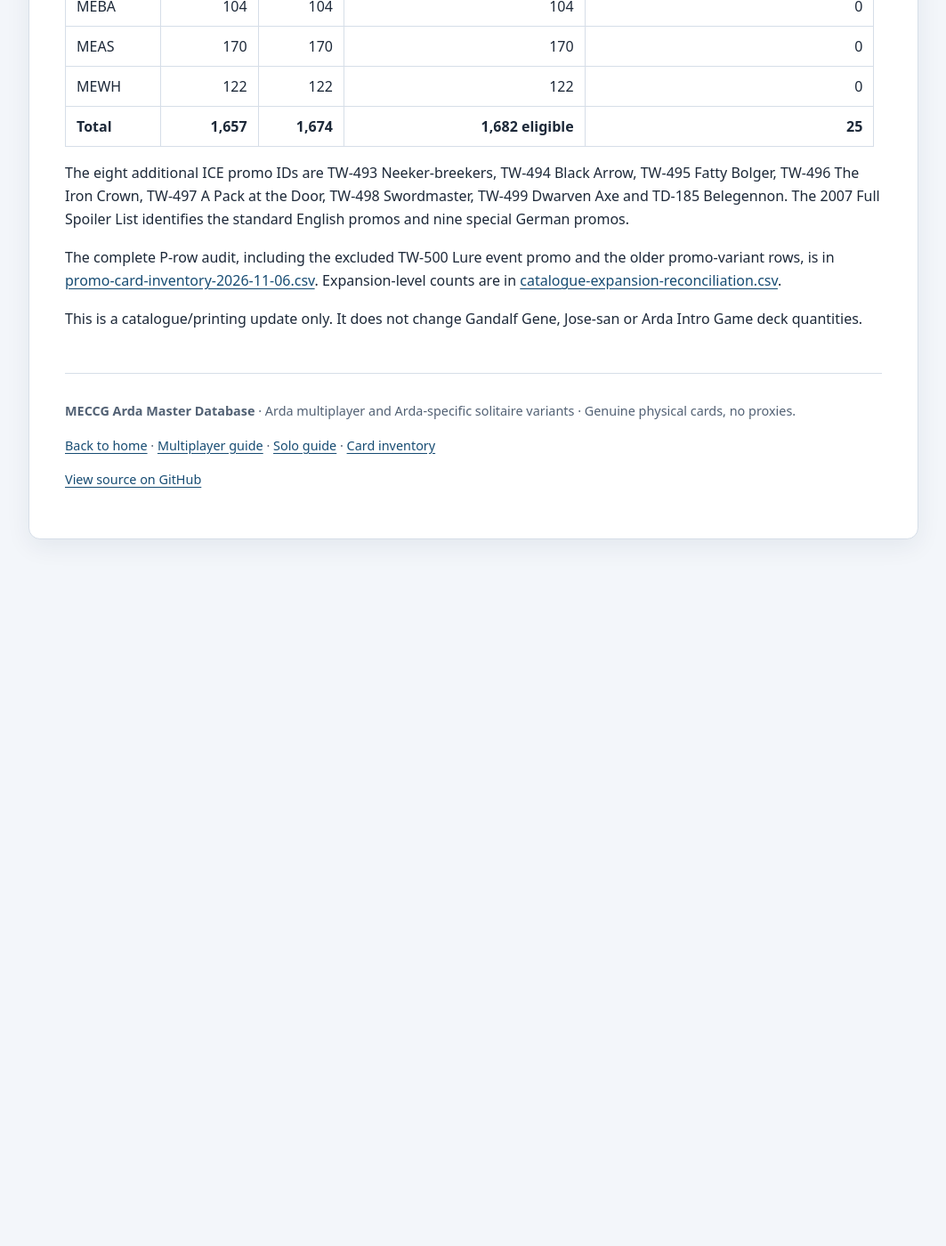
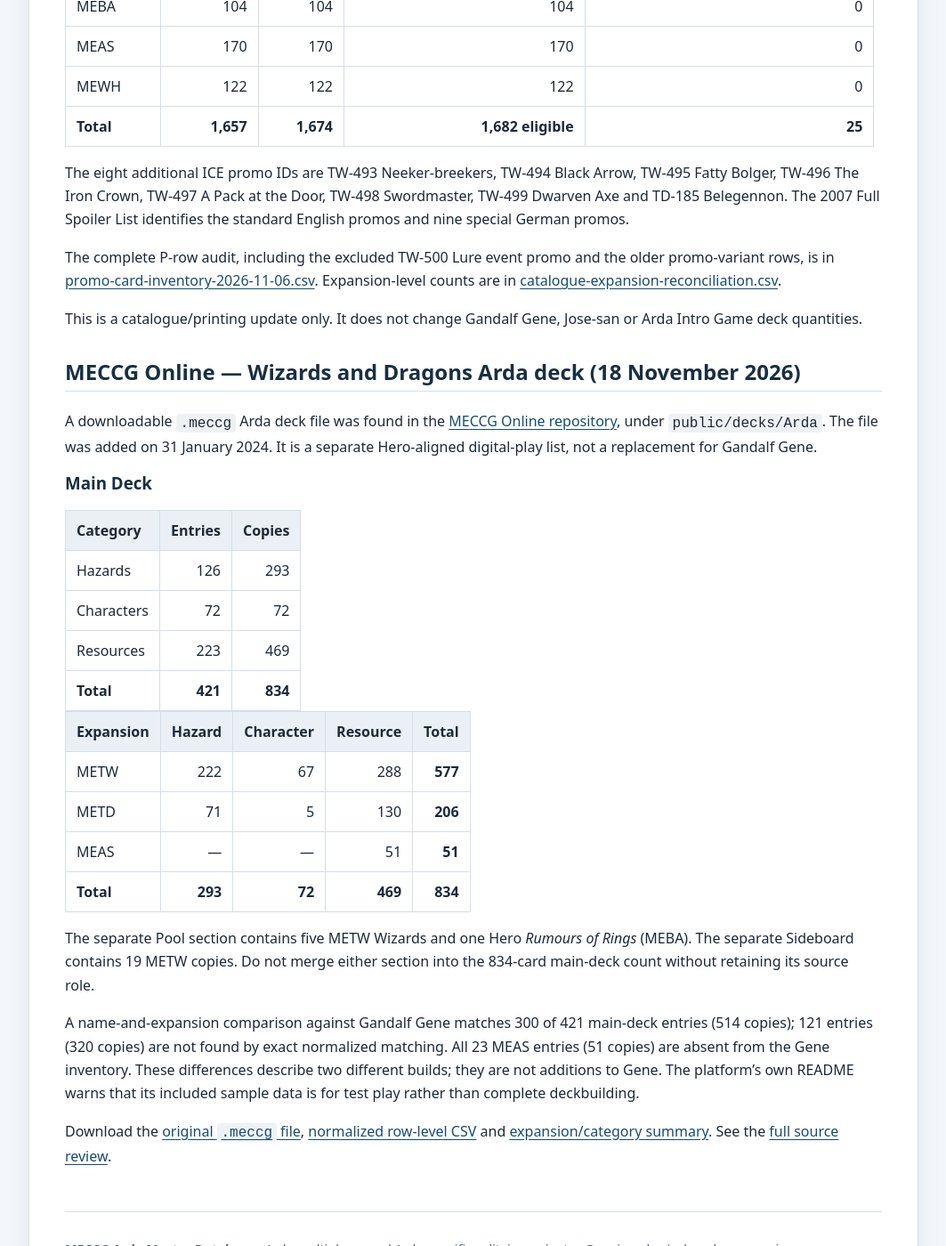
Before and after one commit to JamSpot/meccg-arda-master-database, a Jekyll site: the page built from docs/comparison-lists.md, in a window 1280 px wide and 1400 px high, scrolled down 9464 px. Shown: the whole window at 89% size, without its empty margins (108-1171 px from the left). Built offline with Jekyll 4.4.1, drawn with Linux system fonts in a browser that asks for light colours; our own code applies the rules of GitHub Pages for plain Markdown files; before the commit the page ends 10094 px from its top, so only the background shows below that.

Commit message:
Add Wizards and Dragons Arda pool comparison

```diff
--- a/docs/comparison-lists.md
+++ b/docs/comparison-lists.md
@@ -246,3 +246,30 @@ The eight additional ICE promo IDs are TW-493 Neeker-breekers, TW-494 Black Arro
 The complete P-row audit, including the excluded TW-500 Lure event promo and the older promo-variant rows, is in [promo-card-inventory-2026-11-06.csv](../data/promo-card-inventory-2026-11-06.csv). Expansion-level counts are in [catalogue-expansion-reconciliation.csv](../data/catalogue-expansion-reconciliation.csv).
 
 This is a catalogue/printing update only. It does not change Gandalf Gene, Jose-san or Arda Intro Game deck quantities.
+
+
+## MECCG Online — Wizards and Dragons Arda deck (18 November 2026)
+
+A downloadable `.meccg` Arda deck file was found in the [MECCG Online repository](https://github.com/Heinrich-Barth/meccg-online), under `public/decks/Arda`. The file was added on 31 January 2024. It is a separate Hero-aligned digital-play list, not a replacement for Gandalf Gene.
+
+### Main Deck
+
+| Category | Entries | Copies |
+|---|---:|---:|
+| Hazards | 126 | 293 |
+| Characters | 72 | 72 |
+| Resources | 223 | 469 |
+| **Total** | **421** | **834** |
+
+| Expansion | Hazard | Character | Resource | Total |
+|---|---:|---:|---:|---:|
+| METW | 222 | 67 | 288 | **577** |
+| METD | 71 | 5 | 130 | **206** |
+| MEAS | — | — | 51 | **51** |
+| **Total** | **293** | **72** | **469** | **834** |
+
+The separate Pool section contains five METW Wizards and one Hero *Rumours of Rings* (MEBA). The separate Sideboard contains 19 METW copies. Do not merge either section into the 834-card main-deck count without retaining its source role.
+
+A name-and-expansion comparison against Gandalf Gene matches 300 of 421 main-deck entries (514 copies); 121 entries (320 copies) are not found by exact normalized matching. All 23 MEAS entries (51 copies) are absent from the Gene inventory. These differences describe two different builds; they are not additions to Gene. The platform's own README warns that its included sample data is for test play rather than complete deckbuilding.
+
+Download the [original `.meccg` file](https://raw.githubusercontent.com/Heinrich-Barth/meccg-online/main/public/decks/Arda/Wizards%20and%20Dragons.meccg), [normalized row-level CSV](../data/wizards-and-dragons-arda-pool-2024.csv) and [expansion/category summary](../data/wizards-and-dragons-arda-expansion-summary.csv). See the [full source review](wizards-and-dragons-arda-source-review.html).
```
